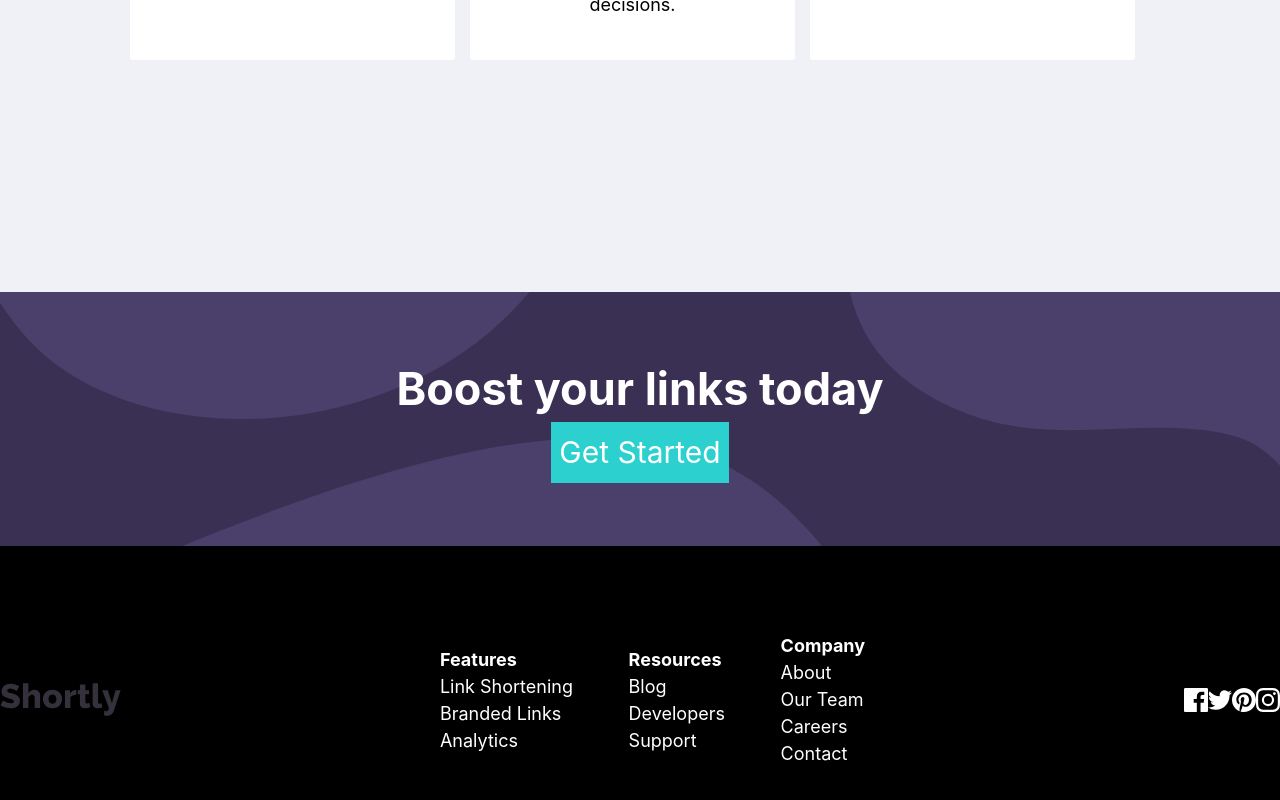
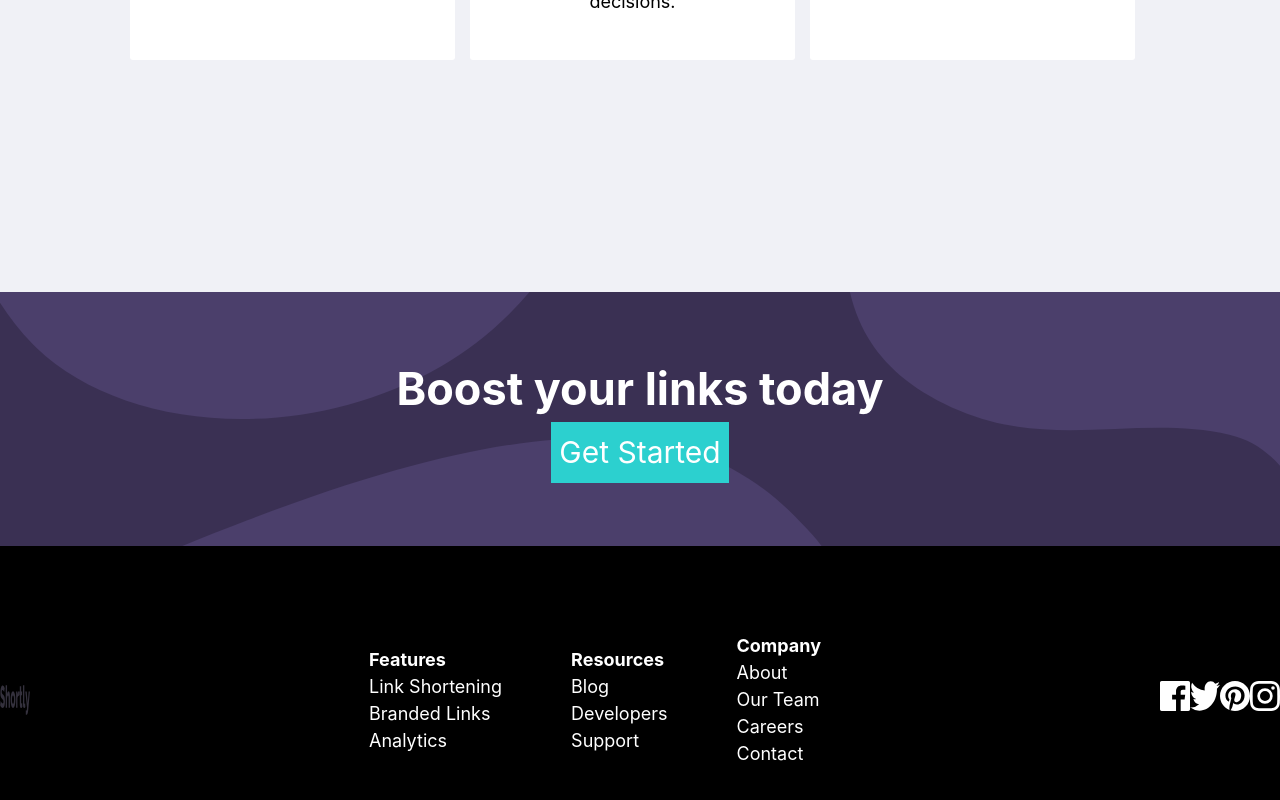
Before and after one commit to davidchanho/next-shortly, a Next.js app: page / in a window 1280 px wide. Shown: the part 1690-2490 px from the top of the page. Built offline with nearby package versions, Linux system fonts and the light colour scheme.

Commit message:
add seo and accessibility

```diff
--- a/components/_layout/footer/index.tsx
+++ b/components/_layout/footer/index.tsx
@@ -1,3 +1,4 @@
+import Image from "next/image";
 import React from "react";
 import Logo from "../../_ui/logo";
 import styles from "./Footer.module.scss";
@@ -39,16 +40,36 @@ function Footer() {
       <div>
         <ul className={styles.icons}>
           <li>
-            <img src="/svg/icon-facebook.svg" />
+            <Image
+              src="/svg/icon-facebook.svg"
+              alt="go to facebook"
+              width={30}
+              height={30}
+            />
           </li>
           <li>
-            <img src="/svg/icon-twitter.svg" />
+            <Image
+              src="/svg/icon-twitter.svg"
+              alt="go to twitter"
+              width={30}
+              height={30}
+            />
           </li>
           <li>
-            <img src="/svg/icon-pinterest.svg" />
+            <Image
+              src="/svg/icon-pinterest.svg"
+              alt="go to pinterest"
+              width={30}
+              height={30}
+            />
           </li>
           <li>
-            <img src="/svg/icon-instagram.svg" />
+            <Image
+              src="/svg/icon-instagram.svg"
+              alt="go to instagram"
+              width={30}
+              height={30}
+            />
           </li>
         </ul>
       </div>
--- a/components/_layout/head/index.tsx
+++ b/components/_layout/head/index.tsx
@@ -5,6 +5,7 @@ function Head() {
   return (
     <NHead>
       <title>Shortly</title>
+      <meta name='description' content='shorten urls with analysis.' />
       <link rel="icon" href="/favicon.png" />
     </NHead>
   );
--- a/components/_ui/logo/index.tsx
+++ b/components/_ui/logo/index.tsx
@@ -1,7 +1,10 @@
+import Image from "next/image";
 import React from "react";
 
 function Logo() {
-  return <img src="/svg/logo.svg" alt="shortly logo" />;
+  return (
+    <Image src="/svg/logo.svg" alt="shortly logo" width={30} height={30} />
+  );
 }
 
 export default Logo;
--- a/components/advanced-statistics/Item.tsx
+++ b/components/advanced-statistics/Item.tsx
@@ -2,11 +2,12 @@ import React from "react";
 import Card from "../_ui/card";
 import CardBody from "../_ui/card/CardBody";
 import CardTitle from "../_ui/card/CardTitle";
+import Image from "next/image";
 
 function Item({ icon, title, body }) {
   return (
     <Card>
-      <img src={icon} />
+      <Image src={icon} alt="shortly logo" width={30} height={30} />
       <CardTitle>{title}</CardTitle>
       <CardBody>{body}</CardBody>
     </Card>
--- /dev/null
+++ b/pages/_document.tsx
@@ -0,0 +1,22 @@
+import Document, { Head, Html, Main, NextScript } from "next/document";
+
+class MyDocument extends Document {
+  static async getInitialProps(ctx) {
+    const initialProps = await Document.getInitialProps(ctx);
+    return { ...initialProps };
+  }
+
+  render() {
+    return (
+      <Html lang="en">
+        <Head />
+        <body>
+          <Main />
+          <NextScript />
+        </body>
+      </Html>
+    );
+  }
+}
+
+export default MyDocument;
```
Also changed, not shown: 1 other file (tests, documents, lock files or other folders).
